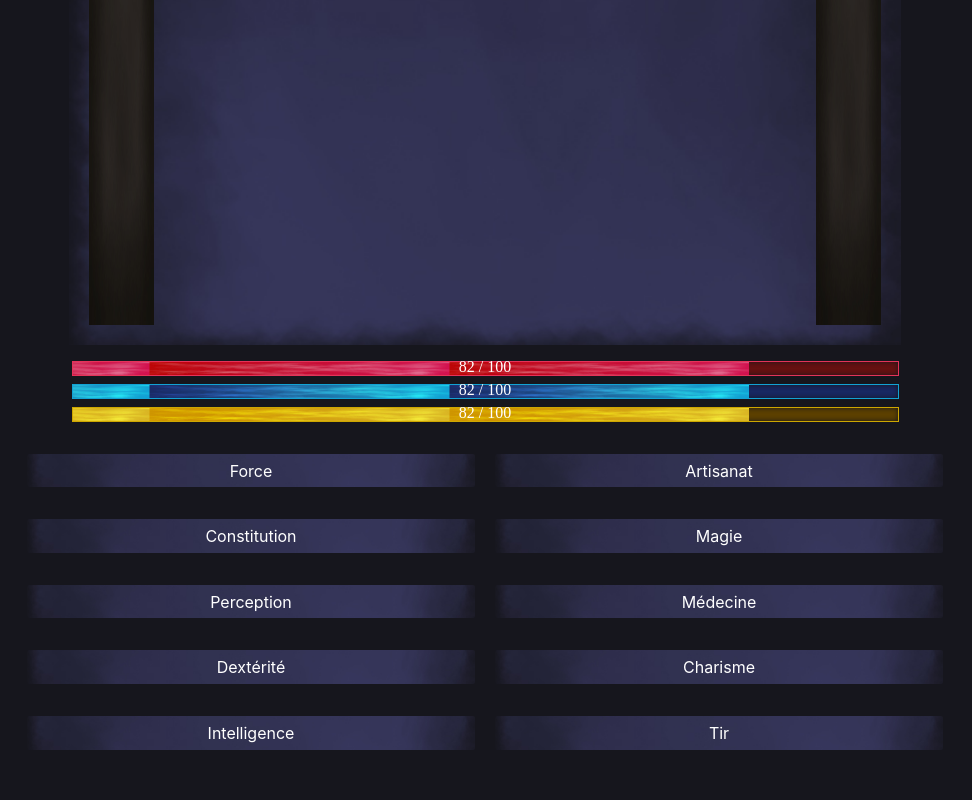
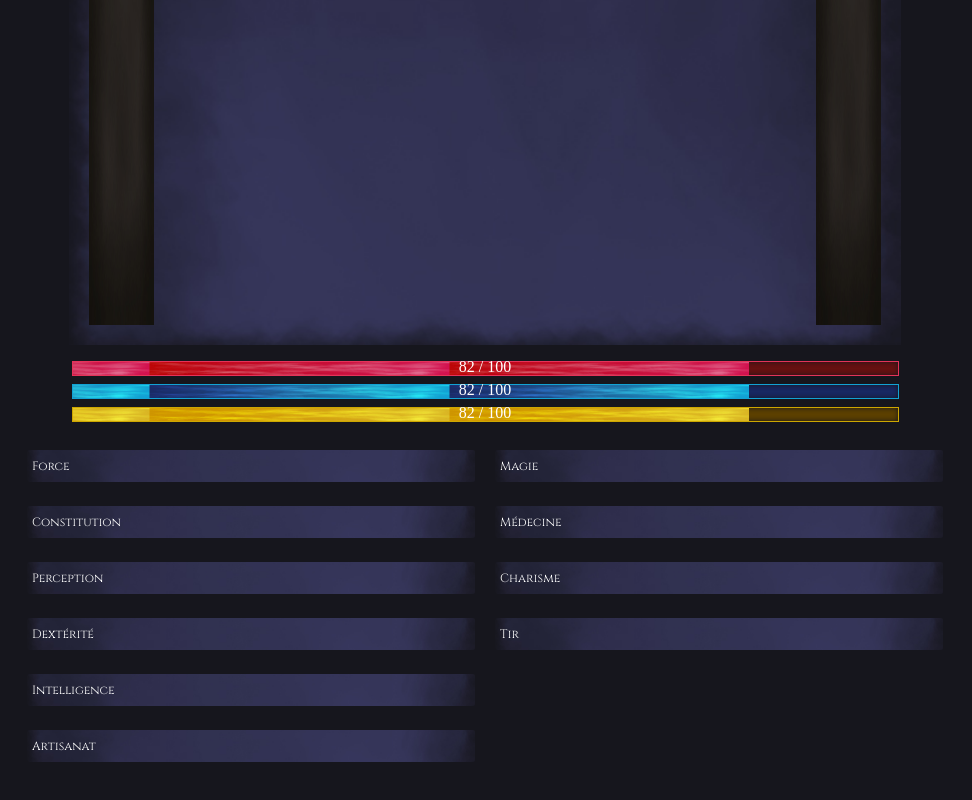
Before and after one commit to Apail59820/jdr_zin, a React (Create React App) app: page / in a window 1280 px wide. Shown: the part 1218-2018 px from the top of the page, without its empty margins (155-1127 px from the left). Built offline with nearby package versions, Linux system fonts and the light colour scheme; a web font is replaced by a local one.

Commit message:
modified text

```diff
--- a/src/styles/components/_characterSheet.scss
+++ b/src/styles/components/_characterSheet.scss
@@ -17,29 +17,14 @@
 
     .character-info-switch {
       button {
-        // position: relative;
-        // background-color: colors.$bg-equip;
         outline: none;
         border: none;
         padding: 0.5em 0.5em;
         margin-left: -2px;
-
-        // &::before {
-        //   content: "";
-        //   position: absolute;
-        //   top: 0;
-        //   left: 0;
-        //   width: 100%;
-        //   height: 100%;
-        //   background-image: linear-gradient(
-        //     rgba(0, 0, 0, 1) 0%,
-        //     rgba(0, 0, 0, 0.1) 100%
-        //   );
-        //   opacity: 0.3;
-        // }
         background-color: transparent;
         background-image: assets.$category-bg;
         background-size: 100% 100%;
+        font-family: 'Cinzel';
 
         &:last-of-type {
           margin-left: 7px;
@@ -142,30 +127,4 @@
       }
     }
   }
-
-  .character-stats-wrapper {
-    display: flex;
-    flex-direction: column;
-    width: 100%;
-    height: max-content;
-    padding-bottom: 80px;
-
-    .character-dynamic-stats {
-      display: flex;
-      flex-direction: column;
-      align-items: center;
-      gap: 0.5em;
-      margin: 1em 0;
-      width: 100%;
-    }
-
-    .character-static-stats {
-      display: flex;
-      flex-direction: column;
-      flex-wrap: wrap;
-      align-content: center;
-      column-gap: 1.25em;
-      height: 350px;
-    }
-  }
 }
--- a/src/styles/components/_staticStats.scss
+++ b/src/styles/components/_staticStats.scss
@@ -1,12 +1,45 @@
 @use "../abstracts/assets";
 
+.character-stats-wrapper {
+    display: flex;
+    flex-direction: column;
+    width: 100%;
+    height: max-content;
+    padding-bottom: 80px;
+
+    .character-dynamic-stats {
+      display: flex;
+      flex-direction: column;
+      align-items: center;
+      gap: 0.5em;
+      margin: 1em 0;
+      width: 100%;
+    }
+
+    .character-static-stats {
+      display: flex;
+      flex-direction: column;
+      flex-wrap: wrap;
+      align-content: center;
+      column-gap: 1.25em;
+      height: 350px;
+
       .static-stat {
+        display: flex;
+        align-items: center;
         background-image: assets.$sheet-bg;
         background-size: cover;
         background-position: center;
-    width: 35%;
+        width: calc(35%);
+        height: 32px;
         margin: 1em 0;
         padding: 0.3em 0em;
         text-align: center;
         border-radius: 2px;
+        font-family: 'Cinzel';
+        font-size: 12px;
+        text-align: left;
+        padding-left: 5px;
         }
+    }
+  }
```
Lines whose indentation alone changed are shown as unchanged.
